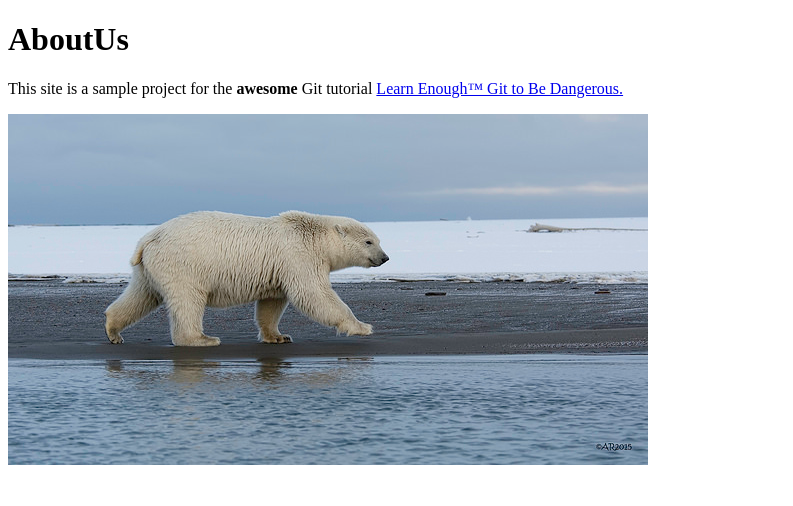
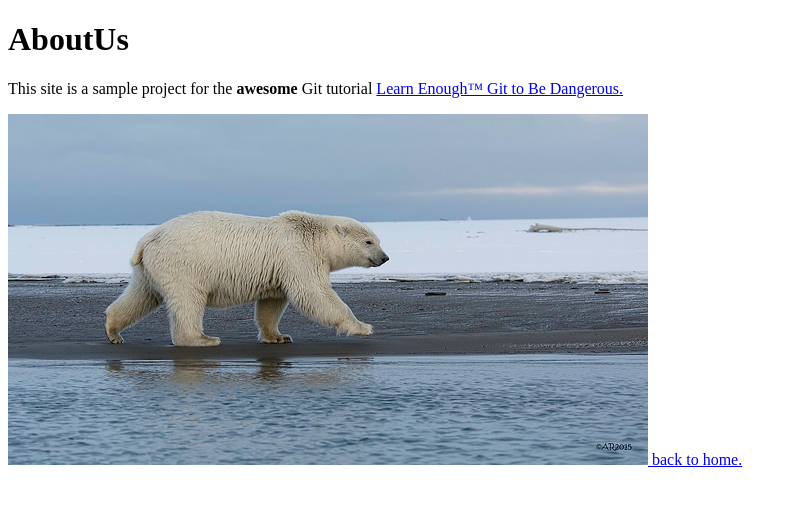
Before and after one commit to SK727-star/Git_tutorial_repo, a plain HTML site: page about.html in a window 1280 px wide. Shown: the whole page, without its empty margins (0-793 px from the left). Drawn offline with Linux system fonts and the light colour scheme.

Commit message:
add back to home link to index

```diff
--- a/about.html
+++ b/about.html
@@ -14,5 +14,6 @@
     <a href="https://www.google.co.jp/">
     <img src="images/polar_bear.jpg" alt="polar_bear">
     </a>
+    <a href="index.html">back to home.</a>
   </body>
 </html>
```
